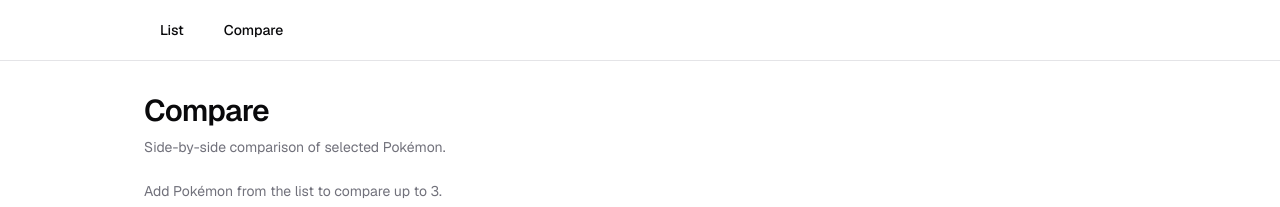
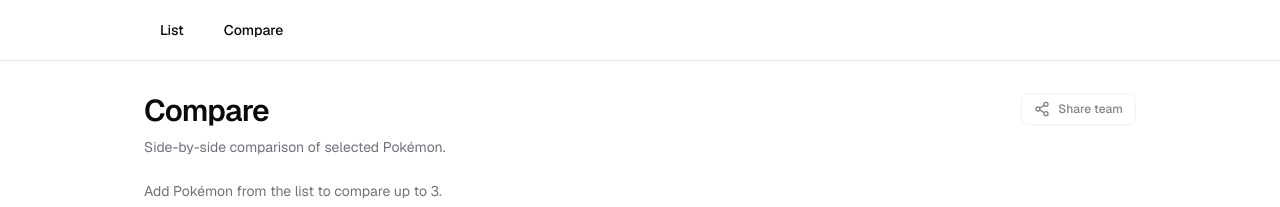
Before and after one commit to giannis-vasilopoulos/pokemon-app, a Next.js app: page /compare in a window 1280 px wide. Shown: the top 207 px of the page. Built offline with nearby package versions, Linux system fonts and the light colour scheme.

Commit message:
feat(compare): add share team button to compare page

```diff
--- a/app/compare/page.tsx
+++ b/app/compare/page.tsx
@@ -1,15 +1,23 @@
+import { Suspense } from 'react';
+
 import { ComparePageClient } from '@/components/pokemon/ComparePageClient';
+import { ShareTeamButton } from '@/components/pokemon/ShareTeamButton';
 
 export default function ComparePage() {
   return (
     <div className="mx-auto max-w-5xl px-4 py-8">
-      <header className="mb-6 space-y-2">
+      <div className="mb-6 flex items-start justify-between gap-4">
+        <header className="space-y-2">
           <h1 className="text-3xl font-semibold tracking-tight">Compare</h1>
           <p className="text-muted-foreground text-sm">
             Side-by-side comparison of selected Pokémon.
           </p>
         </header>
+        <ShareTeamButton />
+      </div>
+      <Suspense fallback={null}>
         <ComparePageClient />
+      </Suspense>
     </div>
   );
 }
--- /dev/null
+++ b/components/pokemon/ShareTeamButton.tsx
@@ -0,0 +1,30 @@
+'use client';
+
+import { useCallback, useState } from 'react';
+import { Share2Icon } from 'lucide-react';
+
+import { Button } from '@/components/ui/button';
+import { useCompareStore } from '@/stores/compare-store';
+
+export function ShareTeamButton() {
+  const slots = useCompareStore((state) => state.slots);
+  const [copied, setCopied] = useState(false);
+
+  const handleShare = useCallback(async () => {
+    await navigator.clipboard.writeText(window.location.href);
+    setCopied(true);
+    window.setTimeout(() => setCopied(false), 2000);
+  }, []);
+
+  return (
+    <Button
+      variant="outline"
+      size="sm"
+      onClick={handleShare}
+      disabled={slots.length === 0}
+    >
+      <Share2Icon />
+      {copied ? 'Copied!' : 'Share team'}
+    </Button>
+  );
+}
```
Lines whose indentation alone changed are shown as unchanged.
